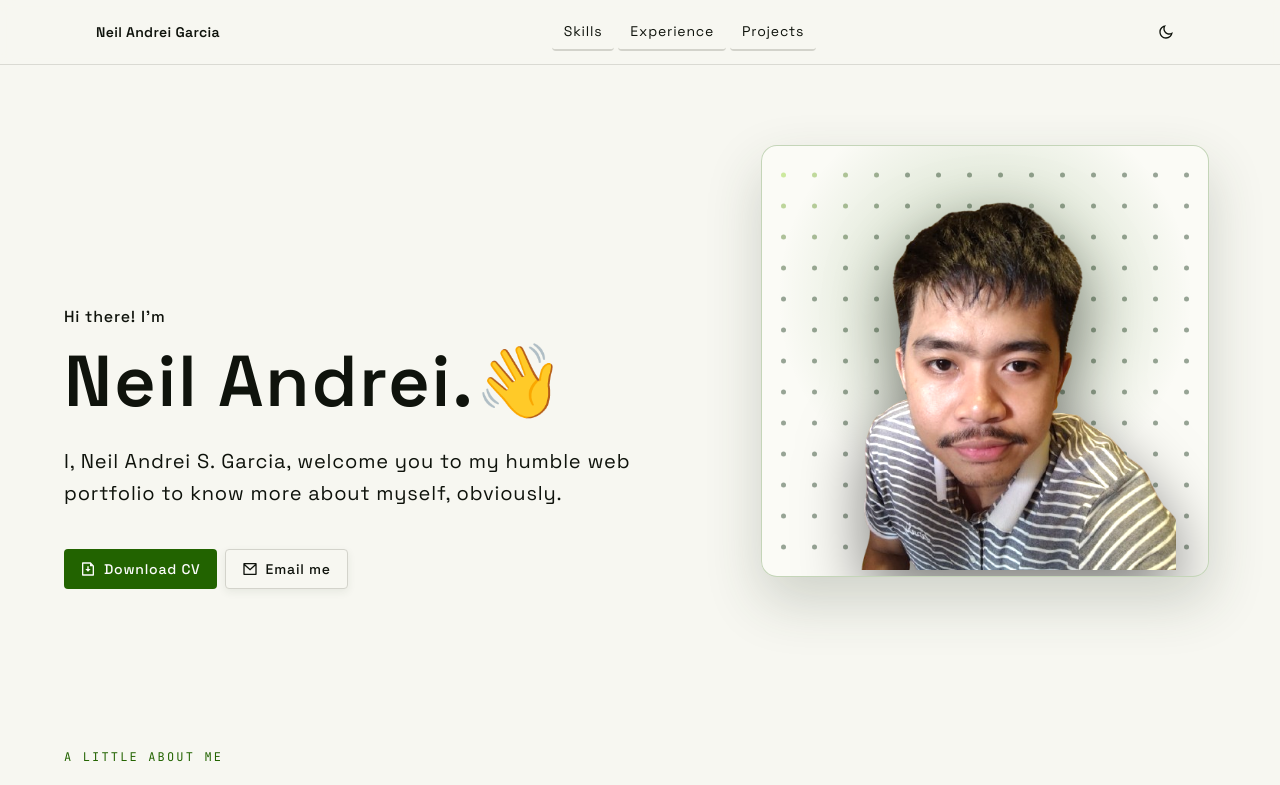
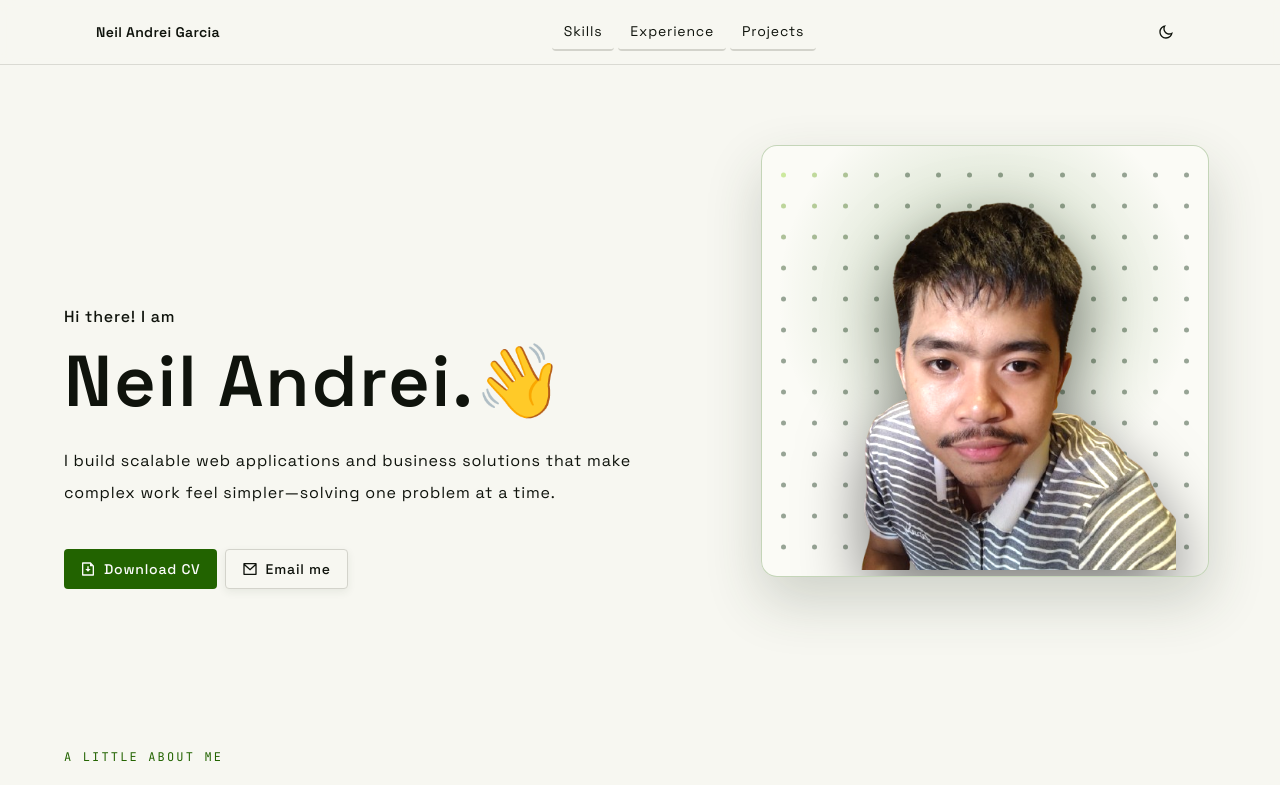
Before and after one commit to neilgarcia13/portfolio-v1, a Next.js app: page / in a window 1280 px wide. Shown: the top 785 px of the page. Built offline with nearby package versions, Linux system fonts and the light colour scheme.

Commit message:
Added smooth scroll transitions

```diff
--- a/app/globals.css
+++ b/app/globals.css
@@ -183,3 +183,27 @@
     letter-spacing: var(--tracking-normal);
   }
 }
+
+html {
+  scroll-behavior: smooth;
+}
+
+@media (prefers-reduced-motion: reduce) {
+  html {
+    scroll-behavior: auto;
+  }
+}
+
+
+@media (prefers-reduced-motion: no-preference) {
+  .scroll-reveal {
+    opacity: 0;
+    transform: translateY(1.5rem);
+    transition: opacity 650ms ease-out, transform 650ms ease-out;
+  }
+
+  .scroll-reveal-visible {
+    opacity: 1;
+    transform: translateY(0);
+  }
+}
--- a/app/layout.tsx
+++ b/app/layout.tsx
@@ -31,7 +31,7 @@ export default function RootLayout({
   children: React.ReactNode;
 }>) {
   return (
-    <html lang="en">
+    <html lang="en" suppressHydrationWarning>
       <body className={`${fontSans.variable} ${fontSerif.variable} ${fontMono.variable} antialiased`}>
         <ThemeProvider attribute="class" defaultTheme="light" enableSystem={false} disableTransitionOnChange>
           <Navbar />
--- a/app/page.tsx
+++ b/app/page.tsx
@@ -30,6 +30,7 @@ import {
 import Image from "next/image";
 
 import DotGrid from "@/components/DotGrid";
+import ScrollReveal from "@/components/ScrollReveal";
 import { Button } from "@/components/ui/button";
 import { Badge } from "@/components/ui/badge";
 import Link from "next/link";
@@ -195,17 +196,19 @@ export default function Home() {
         id="top"
         className="relative isolate flex scroll-mt-20 items-center overflow-hidden px-4 py-20 sm:px-6 lg:px-8"
       >
-        <div className="mx-auto grid w-full max-w-6xl gap-14 lg:grid-cols-12 lg:items-end lg:gap-8">
+        <ScrollReveal
+          animateOnMount
+          className="mx-auto grid w-full max-w-6xl gap-14 lg:grid-cols-12 lg:items-end lg:gap-8"
+        >
           <div className="lg:col-span-7">
             <p className="mb-4 font-medium">
-              Hi there! I&apos;m
+              Hi there! I am
             </p>
             <h1 className="max-w-3xl text-5xl font-semibold tracking-tight text-balance sm:text-6xl lg:text-7xl">
               Neil Andrei.👋
             </h1>
-            <p className="mt-7 max-w-xl text-lg leading-8 sm:text-xl">
-              I, Neil Andrei S. Garcia, welcome you to my humble web
-              portfolio to know more about myself, obviously.
+            <p className="mt-7 max-w-xl leading-8">
+              I build scalable web applications and business solutions that make complex work feel simpler—solving one problem at a time.
             </p>
 
             <div className="mt-10 flex flex-wrap items-center gap-2">
@@ -247,7 +250,7 @@ export default function Home() {
               priority
             />
           </div>
-        </div>
+        </ScrollReveal>
       </section>
 
       {sections.map((section) => (
@@ -256,7 +259,7 @@ export default function Home() {
           id={section.id}
           className="scroll-mt-20 px-4 py-20 sm:px-6 lg:px-8"
         >
-          <div className="mx-auto max-w-6xl">
+          <ScrollReveal className="mx-auto max-w-6xl scroll-smooth">
             {section.id === "about" ? (
               <div className="space-y-12">
                 <div className="lg:col-span-4">
@@ -469,7 +472,7 @@ export default function Home() {
                       key={`${entry.period}-${entry.program}`}
                       className="grid gap-4 border-t border-border py-8 lg:grid-cols-12 lg:gap-8"
                     >
-                      <p className="font-mono text-xs tracking-[0.12em] text-primary uppercase lg:col-span-3">
+                      <p className="font-mono text-sm text-primary uppercase lg:col-span-3">
                         {entry.period}
                       </p>
                       <div className="lg:col-span-9">
@@ -489,7 +492,7 @@ export default function Home() {
                 {section.title}
               </h2>
             )}
-          </div>
+          </ScrollReveal>
         </section>
       ))}
     </main>
--- /dev/null
+++ b/components/ScrollReveal.tsx
@@ -0,0 +1,53 @@
+"use client";
+
+import { useEffect, useRef, useState, type ReactNode } from "react";
+
+interface ScrollRevealProps {
+  children: ReactNode;
+  className?: string;
+  animateOnMount?: boolean;
+  delay?: number;
+}
+
+export default function ScrollReveal({
+  children,
+  className = "",
+  animateOnMount = false,
+  delay = 0,
+}: ScrollRevealProps) {
+  const elementRef = useRef<HTMLDivElement>(null);
+  const [isVisible, setIsVisible] = useState(false);
+
+  useEffect(() => {
+    const element = elementRef.current;
+    if (!element) return;
+
+    if (animateOnMount) {
+      const frame = window.requestAnimationFrame(() => setIsVisible(true));
+      return () => window.cancelAnimationFrame(frame);
+    }
+
+    const observer = new IntersectionObserver(
+      ([entry]) => {
+        if (entry.isIntersecting) {
+          setIsVisible(true);
+          observer.disconnect();
+        }
+      },
+      { threshold: 0.12, rootMargin: "0px 0px -8% 0px" },
+    );
+
+    observer.observe(element);
+    return () => observer.disconnect();
+  }, [animateOnMount]);
+
+  return (
+    <div
+      ref={elementRef}
+      className={`scroll-reveal ${isVisible ? "scroll-reveal-visible" : ""} ${className}`.trim()}
+      style={{ transitionDelay: `${delay}ms` }}
+    >
+      {children}
+    </div>
+  );
+}
```
